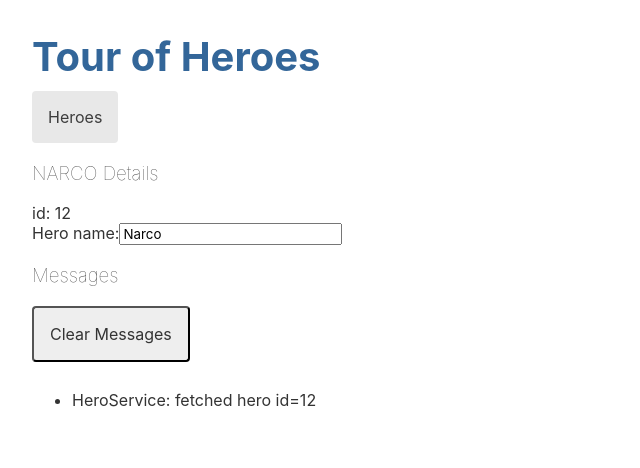
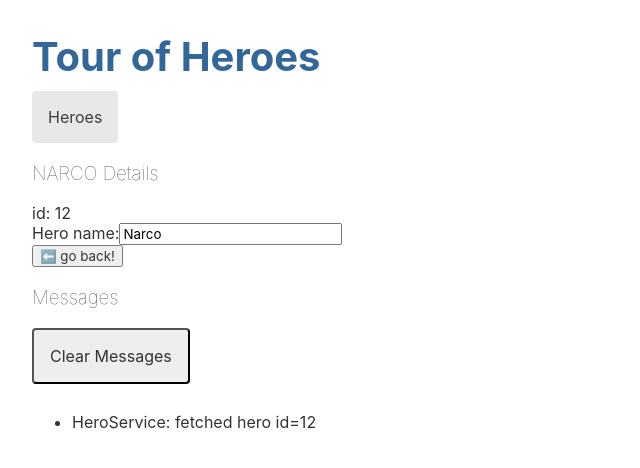
Before and after one commit to manavm1990/Tour-of-Heroes, an Angular app: page /detail/12 in a window 1280 px wide. Shown: the top 468 px of the page, without its empty margins (0-640 px from the left). Built offline with nearby package versions, Linux system fonts and the light colour scheme.

Commit message:
:children_crossing: Add 'Go Back' button

```diff
--- a/src/app/hero-detail/hero-detail.component.html
+++ b/src/app/hero-detail/hero-detail.component.html
@@ -5,4 +5,5 @@
     <label for="name">Hero name:</label>
     <input id="hero-name" [(ngModel)]="hero.name" placeholder="name" />
   </div>
+  <button (click)="goBack()">⬅️ go back!</button>
 </section>
--- a/src/app/hero-detail/hero-detail.component.ts
+++ b/src/app/hero-detail/hero-detail.component.ts
@@ -20,6 +20,10 @@ export class HeroDetailComponent implements OnInit {
     });
   }
 
+  goBack() {
+    this.location.back();
+  }
+
   constructor(
     // Has info about the route (e.g. 'id' parameter)
     private route: ActivatedRoute,
```
